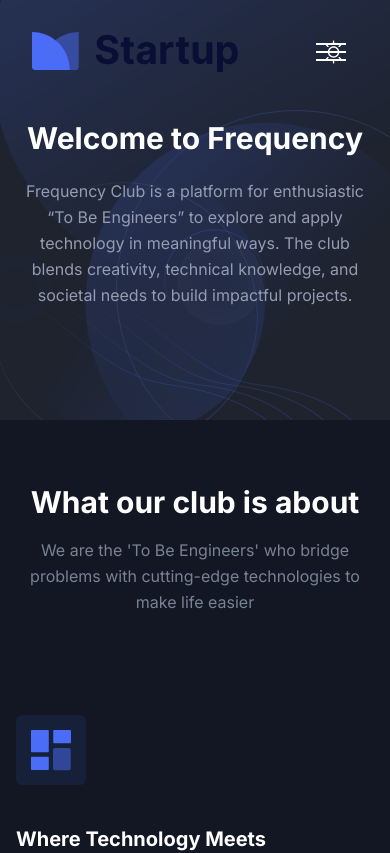
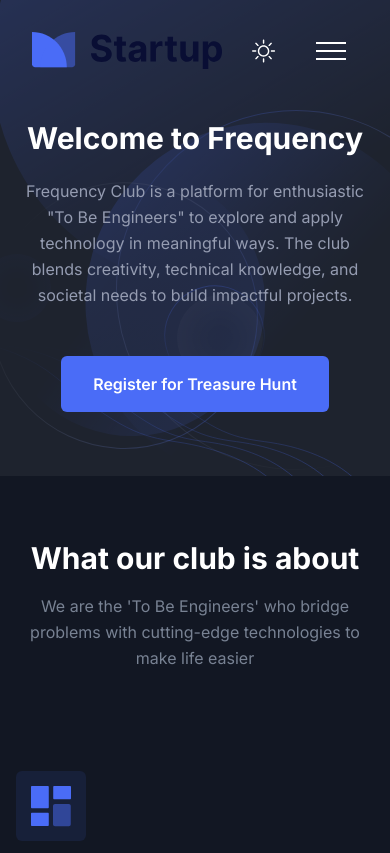
Before and after one commit to nerdylua/Frequency-website, a Next.js app: page / in a window 390 px wide. Shown: the top 853 px of the page. Built offline with nearby package versions, Linux system fonts and the light colour scheme.

Commit message:
toggle overlap issue fix

```diff
--- a/components/Header/index.tsx
+++ b/components/Header/index.tsx
@@ -94,11 +94,15 @@ const Header = () => {
               </Link>
             </div>
             <div className="flex items-center justify-between">
+              <div className="flex items-center gap-4">
+                <div className="lg:hidden">
+                  <ThemeToggler />
+                </div>
                 <button
                   onClick={navbarToggleHandler}
                   id="navbarToggler"
                   aria-label="Mobile Menu"
-                className="absolute right-4 top-1/2 block translate-y-[-50%] rounded-lg px-3 py-[6px] ring-primary focus:ring-2 lg:hidden"
+                  className="block rounded-lg px-3 py-[6px] ring-primary focus:ring-2 lg:hidden"
                 >
                   <span
                     className={`relative my-1.5 block h-0.5 w-[30px] bg-black transition-all duration-300 dark:bg-white ${
@@ -116,6 +120,7 @@ const Header = () => {
                     }`}
                   />
                 </button>
+              </div>
               <nav
                 id="navbarCollapse"
                 className={`navbar absolute right-0 top-full z-30 w-[250px] rounded border-[.5px] border-body-color/50 bg-white px-6 py-4 duration-300 dark:border-body-color/20 dark:bg-dark lg:visible lg:static lg:w-auto lg:border-none lg:!bg-transparent lg:p-0 lg:opacity-100 ${
@@ -179,7 +184,7 @@ const Header = () => {
               </nav>
             </div>
             <div className="flex items-center justify-end pr-4 lg:pr-0">
-              <div>
+              <div className="hidden lg:block">
                 <ThemeToggler />
               </div>
             </div>
--- a/components/Hero/index.tsx
+++ b/components/Hero/index.tsx
@@ -18,8 +18,16 @@ const Hero = () => {
                   Welcome to Frequency
                 </h1>
                 <p className="dark:text-body-color-dark mb-12 text-base !leading-relaxed text-body-color sm:text-lg md:text-xl">
-                Frequency Club is a platform for enthusiastic “To Be Engineers” to explore and apply technology in meaningful ways. The club blends creativity, technical knowledge, and societal needs to build impactful projects.
+                Frequency Club is a platform for enthusiastic "To Be Engineers" to explore and apply technology in meaningful ways. The club blends creativity, technical knowledge, and societal needs to build impactful projects.
                 </p>
+                <div className="flex flex-col items-center justify-center space-y-4 sm:flex-row sm:space-x-4 sm:space-y-0">
+                  <Link
+                    href="/contact"
+                    className="rounded-md bg-primary py-4 px-8 text-base font-semibold text-white duration-300 ease-in-out hover:bg-primary/80"
+                  >
+                    Register for Treasure Hunt
+                  </Link>
+                </div>
               </div>
             </div>
           </div>
```
Lines whose indentation alone changed are shown as unchanged.
